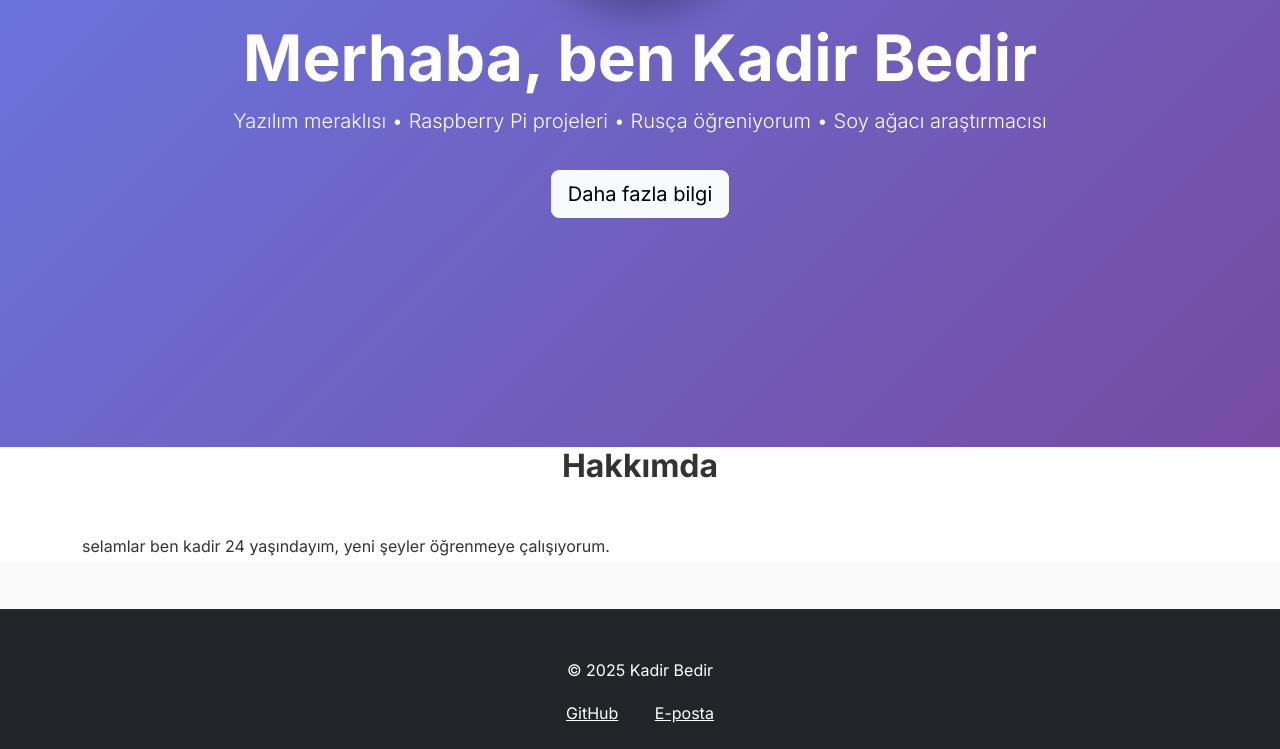
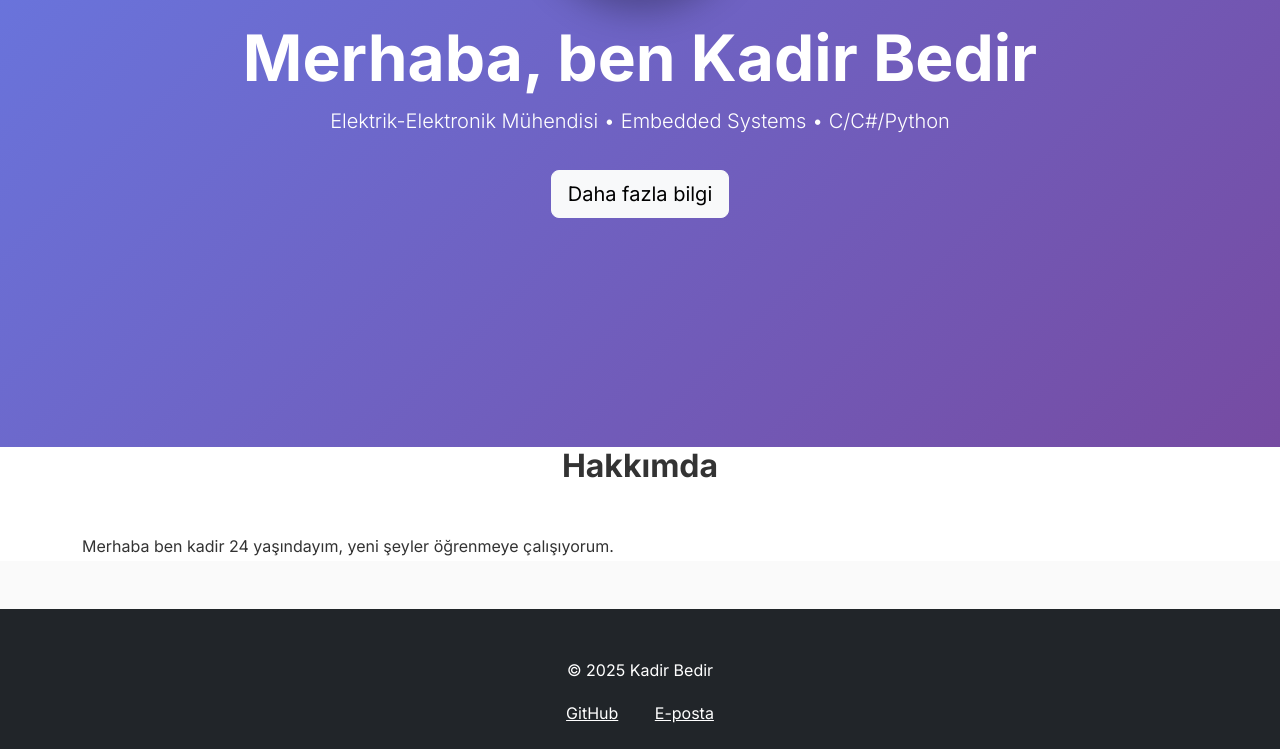
Before and after one commit to kadirbedir/kadirbedir.github.io, a Jekyll site: the page built from index.md, in a window 1280 px wide and 900 px high, scrolled down 378 px, cut to the strip 151-900 px from the top of the window. Built offline with Jekyll 4.4.1, drawn with Linux system fonts in a browser that asks for light colours.

Commit message:
Update personal introduction in index.md

```diff
--- a/index.md
+++ b/index.md
@@ -7,7 +7,7 @@ title: Kadir Bedir
   <div class="container">
     <img src="/assets/img/profile.jpg" alt="Kadir Bedir" class="profile-img mb-4">
     <h1 class="display-3 fw-bold">Merhaba, ben Kadir Bedir</h1>
-    <p class="lead">Yazılım meraklısı • Raspberry Pi projeleri • Rusça öğreniyorum • Soy ağacı araştırmacısı</p>
+    <p class="lead">Elektrik-Elektronik Mühendisi • Embedded Systems • C/C#/Python </p>
     <a href="#hakkimda" class="btn btn-light btn-lg mt-3">Daha fazla bilgi</a>
   </div>
 </section>
@@ -15,6 +15,6 @@ title: Kadir Bedir
 <section id="hakkimda" class="bg-white">
   <div class="container">
     <h2 class="text-center mb-5">Hakkımda</h2>
-    <p>selamlar ben kadir 24 yaşındayım, yeni şeyler öğrenmeye çalışıyorum.</p>
+    <p>Merhaba ben kadir 24 yaşındayım, yeni şeyler öğrenmeye çalışıyorum.</p>
   </div>
 </section>
```
